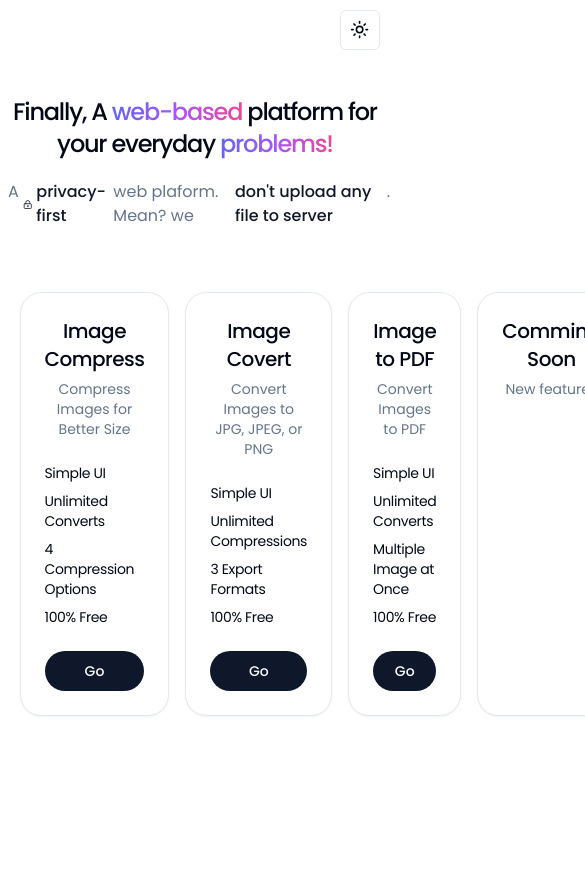
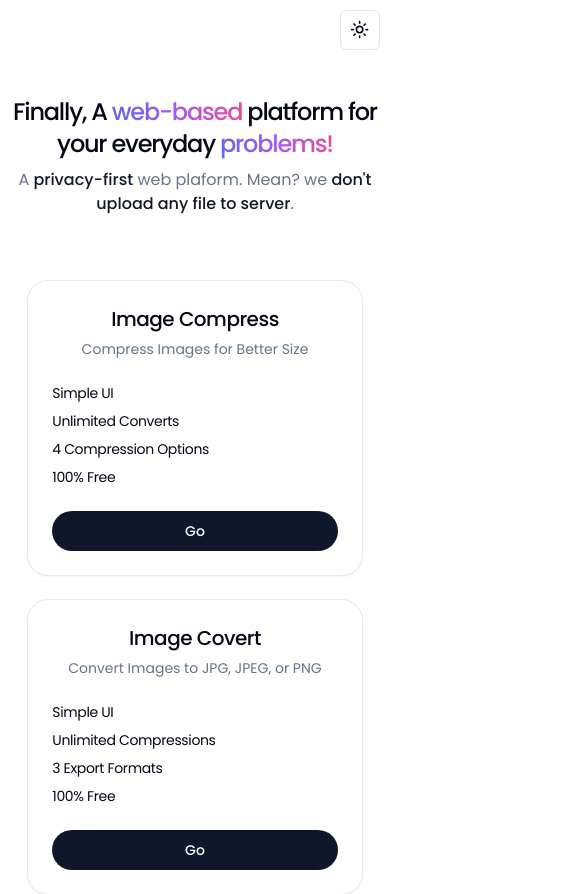
Before and after one commit to danujamayadunne/Convert-and-Compress, a Next.js app: page / in a window 390 px wide. Shown: the top 894 px of the page, 585 px wide, since content can reach past the window. Before the commit the page ends 844 px from the top, so only its background shows below. Built offline with nearby package versions, Linux system fonts and the light colour scheme.

Commit message:
homepage design

```diff
--- a/src/app/globals.css
+++ b/src/app/globals.css
@@ -120,6 +120,16 @@
 }
 
 @media screen and (max-width: 900px) {
+
+  .home_grid {
+    width: 86vw;
+    margin: 0 auto;
+    display: grid;
+    grid-template-columns: repeat(1, 1fr);
+    gap: 1rem;
+    grid-row-gap: 23px;
+  }
+
   .card {
     min-width: 90vw;
   }
--- a/src/app/page.tsx
+++ b/src/app/page.tsx
@@ -55,8 +55,9 @@ export default function Home() {
         </div>
       </div>
 
-      <div className="text-slate-500 pt-5 flex justify-center pl-2">
-        <p className="flex gap-1">A<span className='font-medium text-primary flex gap-1 items-center'><LockKeyhole style={{ width: "13px", height: "13px" }} /> privacy-first</span>web plaform. Mean? we <span className='font-medium text-primary'>don&#39;t upload any file to server</span>.</p>
+      <div className="text-slate-500 pt-2 flex justify-center lg:pt-5">
+        <p className="hidden lg:flex gap-1">A<span className='font-medium text-primary flex gap-1 items-center'><LockKeyhole style={{ width: "13px", height: "13px" }} /> privacy-first</span>web plaform. Mean? we <span className='font-medium text-primary'>don&#39;t upload any file to server</span>.</p>
+        <p className="text-center lg:hidden">A<span className='font-medium text-primary'> privacy-first</span> web plaform. Mean? we <span className='font-medium text-primary'>don&#39;t upload any file to server</span>.</p>
       </div>
 
       <div className="home_grid pt-16">
```
